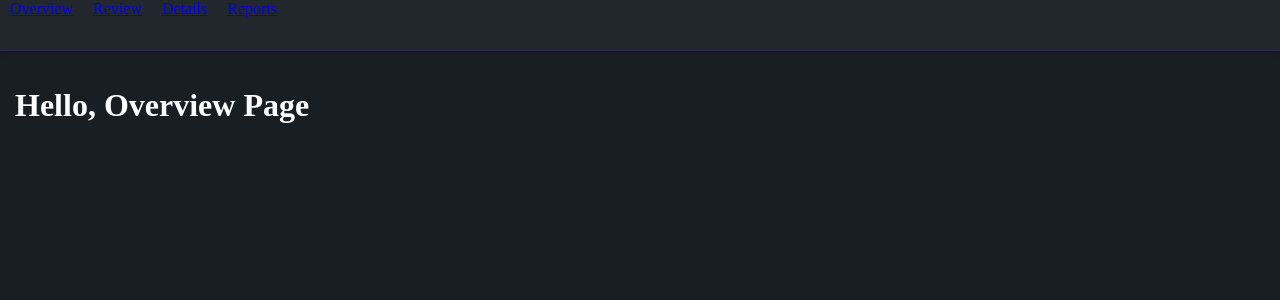
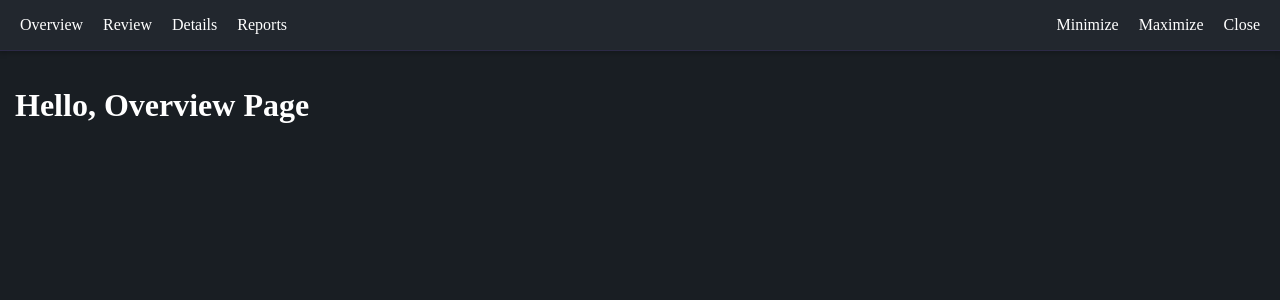
Before and after one commit to iodes/TimeCat, a React app in the folder TimeCat.Web/: page / in a window 1280 px wide. Shown: the top 300 px of the page. Built offline with nearby package versions, Linux system fonts and the light colour scheme.

Commit message:
[Web] Add close, maximize, minimize menu

```diff
--- a/TimeCat.Web/src/App.tsx
+++ b/TimeCat.Web/src/App.tsx
@@ -24,13 +24,15 @@ const GlobalStyle = createGlobalStyle`
   }
 `
 
-const Header = styled.header`
+const Nav = styled.nav`
   display: flex;
   flex-direction: row;
   height: 50px;
+  padding: 0 10px;
   background: #22272e;
   border-bottom: 1px solid #2c2a46;
   box-shadow: 0 0 5px 2px rgba(0, 0, 0, 0.25);
+  justify-content: space-between;
 `
 
 const MenuList = styled.ul`
@@ -40,10 +42,16 @@ const MenuList = styled.ul`
   list-style: none;
   padding: 0;
   margin: 0;
+  line-height: 50px;
 `
 
 const MenuItem = styled.li`
   margin: 0 10px;
+`
+
+const MenuLink = styled(Link)`
+  color: white;
+  text-decoration: none;
 `
 
 const Main = styled.main`
@@ -66,32 +74,30 @@ class App extends React.Component<IProps> {
         <GlobalStyle />
         <HashRouter>
           <div>
-            <Header>
-              <nav>
+            <header>
+              <Nav>
                 <MenuList>
                   <MenuItem className="overview">
-                    <Link to="/overview">
-                      <span>Overview</span>
-                    </Link>
+                    <MenuLink to="/overview">Overview</MenuLink>
                   </MenuItem>
                   <MenuItem className="review">
-                    <Link to="/review">
-                      <span>Review</span>
-                    </Link>
+                    <MenuLink to="/review">Review</MenuLink>
                   </MenuItem>
                   <MenuItem className="details">
-                    <Link to="/details">
-                      <span>Details</span>
-                    </Link>
+                    <MenuLink to="/details">Details</MenuLink>
                   </MenuItem>
                   <MenuItem className="reports">
-                    <Link to="/reports">
-                      <span>Reports</span>
-                    </Link>
+                    <MenuLink to="/reports">Reports</MenuLink>
                   </MenuItem>
                 </MenuList>
-              </nav>
-            </Header>
+
+                <MenuList>
+                  <MenuItem>Minimize</MenuItem>
+                  <MenuItem>Maximize</MenuItem>
+                  <MenuItem>Close</MenuItem>
+                </MenuList>
+              </Nav>
+            </header>
 
             <Main>
               <Route exact path="/" component={OverviewPage} />
```
